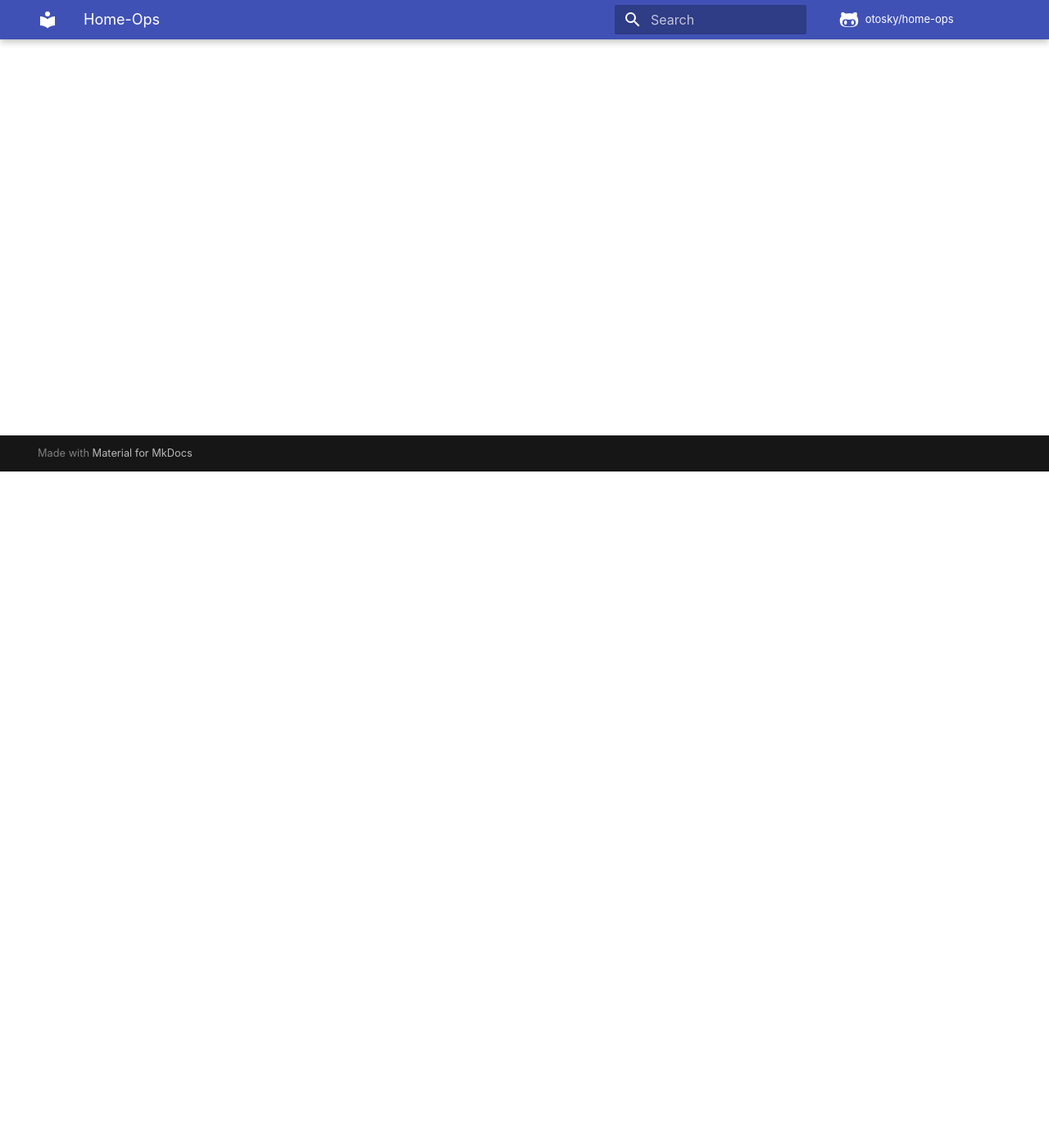
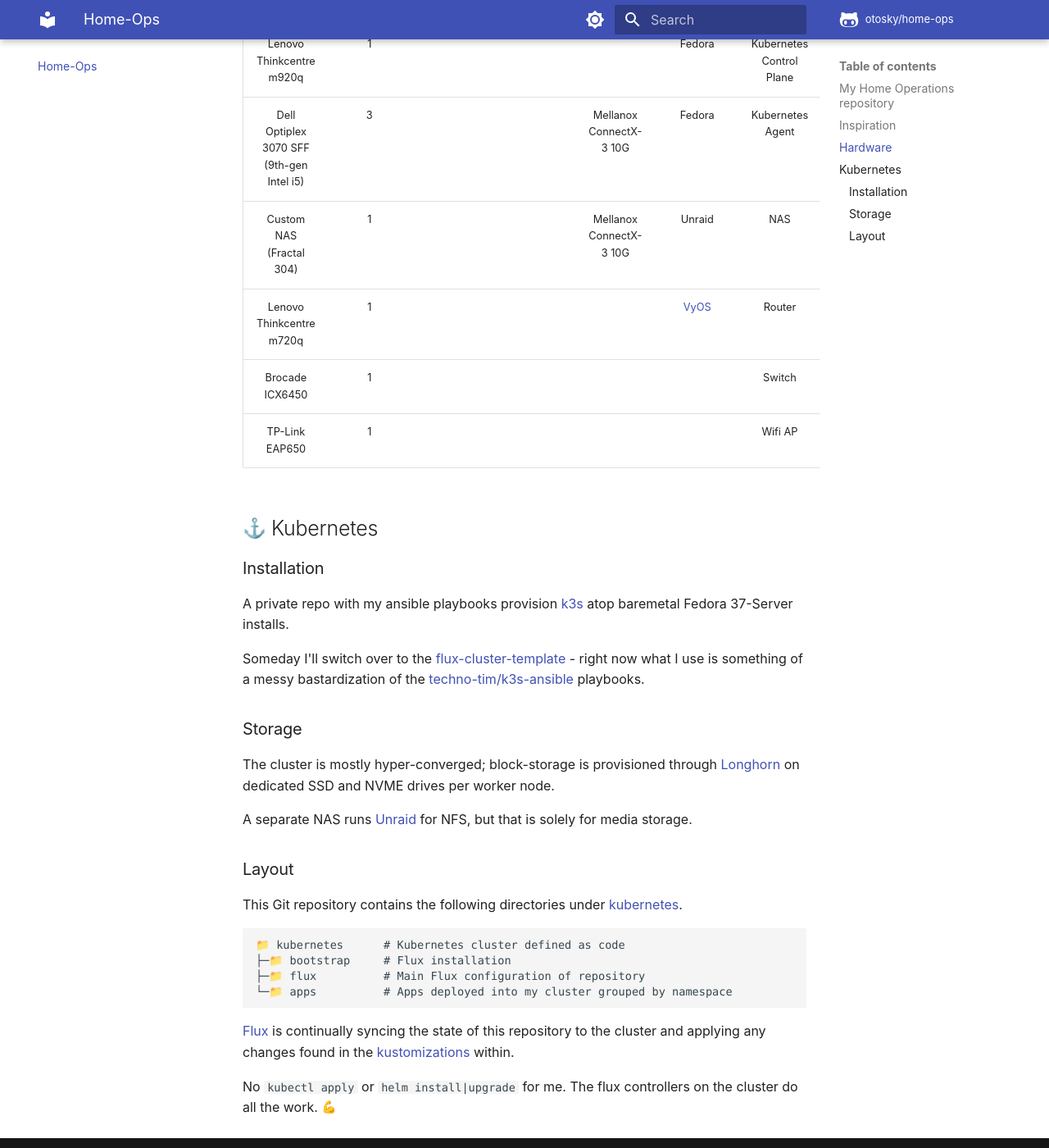
Before and after one commit to otosky/home-ops, an MkDocs documentation site: the page built from docs/index.md, in a window 1280 px wide and 1400 px high, scrolled down 825 px. Shown: the whole window at 82% size. Built offline with MkDocs 1.6.1 and Material for MkDocs 9.7.7, drawn with Linux system fonts in a browser that asks for light colours; emoji names are drawn with the system emoji font; comment, search, counter and statistics services are not loaded; some of the changed text lies outside the part shown.

Commit message:
overhaul docs

````diff
--- a/docs/index.md
+++ b/docs/index.md
@@ -1,3 +1,63 @@
-# Home-Ops
+<div align="center" markdown="1">
 
-Lacinato Kale
+## My Home Operations repository
+
+_... managed by Flux, Renovate and GitHub Actions_ :robot:
+
+</div>
+
+## Inspiration
+This is heavily inspired by the wonderful work done by the [k8s-at-home](https://k8s-at-home.com/) community.
+
+Peep their [discord](https://discord.gg/k8s-at-home)!
+
+The structure of this repo stands on the shoulder of giants:
+
+- [onedr0p/home-ops](https://github.com/onedr0p/home-ops)
+- [bjw-s/home-ops](https://github.com/bjw-s/home-ops)
+- [flux-cluster-template](https://github.com/onedr0p/flux-cluster-template)
+
+## :computer: Hardware
+
+|                  Device                   | Count | OS Disk Size | Data Disk Size |           NIC           |               Operating System                |         Purpose          |
+|:-----------------------------------------:|:-----:|:------------:|:--------------:|:-----------------------:|:---------------------------------------------:|:------------------------:|
+|         Lenovo Thinkcentre m720q          |   2   |              |                |                         |                    Fedora                     | Kubernetes Control Plane |
+|         Lenovo Thinkcentre m920q          |   1   |              |                |                         |                    Fedora                     | Kubernetes Control Plane |
+| Dell Optiplex 3070 SFF (9th-gen Intel i5) |   3   |              |                | Mellanox ConnectX-3 10G |                    Fedora                     |     Kubernetes Agent     |
+|         Custom NAS (Fractal 304)          |   1   |              |                | Mellanox ConnectX-3 10G |                    Unraid                     |           NAS            |
+|         Lenovo Thinkcentre m720q          |   1   |              |                |                         | [VyOS](https://github.com/otosky/vyos-config) |          Router          |
+|              Brocade ICX6450              |   1   |              |                |                         |                                               |          Switch          |
+|              TP-Link EAP650               |   1   |              |                |                         |                                               |         Wifi AP          |
+
+## :anchor: Kubernetes
+
+### Installation
+A private repo with my ansible playbooks provision [k3s](https://k3s.io/) atop baremetal Fedora 37-Server installs.
+
+Someday I'll switch over to the [flux-cluster-template](https://github.com/onedr0p/flux-cluster-template) -
+right now what I use is something of a messy bastardization of the [techno-tim/k3s-ansible](https://github.com/techno-tim/k3s-ansible)
+playbooks.
+
+### Storage
+
+The cluster is mostly hyper-converged; block-storage is provisioned through [Longhorn](https://longhorn.io/)
+on dedicated SSD and NVME drives per worker node.
+
+A separate NAS runs [Unraid](https://unraid.net/) for NFS, but that is solely for media storage.
+
+### Layout
+This Git repository contains the following directories under [kubernetes](https://github.com/otosky/home-ops/tree/main/kubernetes).
+
+```sh
+📁 kubernetes      # Kubernetes cluster defined as code
+├─📁 bootstrap     # Flux installation
+├─📁 flux          # Main Flux configuration of repository
+└─📁 apps          # Apps deployed into my cluster grouped by namespace
+```
+
+[Flux](https://github.com/fluxcd/flux2) is continually syncing the state of this repository to the cluster
+and applying any changes found in the [kustomizations](https://fluxcd.io/flux/components/kustomize/kustomization/)
+within.
+
+No `kubectl apply` or `helm install|upgrade` for me. The flux controllers on the cluster
+do all the work. :muscle:
--- a/mkdocs.yaml
+++ b/mkdocs.yaml
@@ -12,7 +12,17 @@
 docs_dir: ./docs
 theme:
   name: material
-  scheme: slate
+  palette:
+    # Palette toggle for light mode
+    - scheme: default
+      toggle:
+        icon: material/brightness-7
+        name: Switch to dark mode
+    # Palette toggle for dark mode
+    - scheme: slate
+      toggle:
+        icon: material/brightness-4
+        name: Switch to light mode
   icon:
     repo: fontawesome/brands/github-alt
   language: en
@@ -23,8 +33,17 @@
     - navigation.tracking
     - search.highlight
     - search.suggest
+markdown_extensions:
+  - attr_list
+  - md_in_html
+  - pymdownx.emoji:
+      emoji_index: !!python/name:material.extensions.emoji.twemoji
+      emoji_generator: !!python/name:material.extensions.emoji.to_svg
 
 # Navigation
 nav:
-  - Home:
-      - "index.md"
+  - Home-Ops: index.md
+  - Quickstart:
+    - quickstart/setup.md
+  - FAQ:
+    - faq/placeholder.md
````
Also changed, not shown: README.md (+9 -27 lines), docs/faq/placeholder.md (added, +1 -0 lines), docs/quickstart/setup.md (added), 1 other file.
